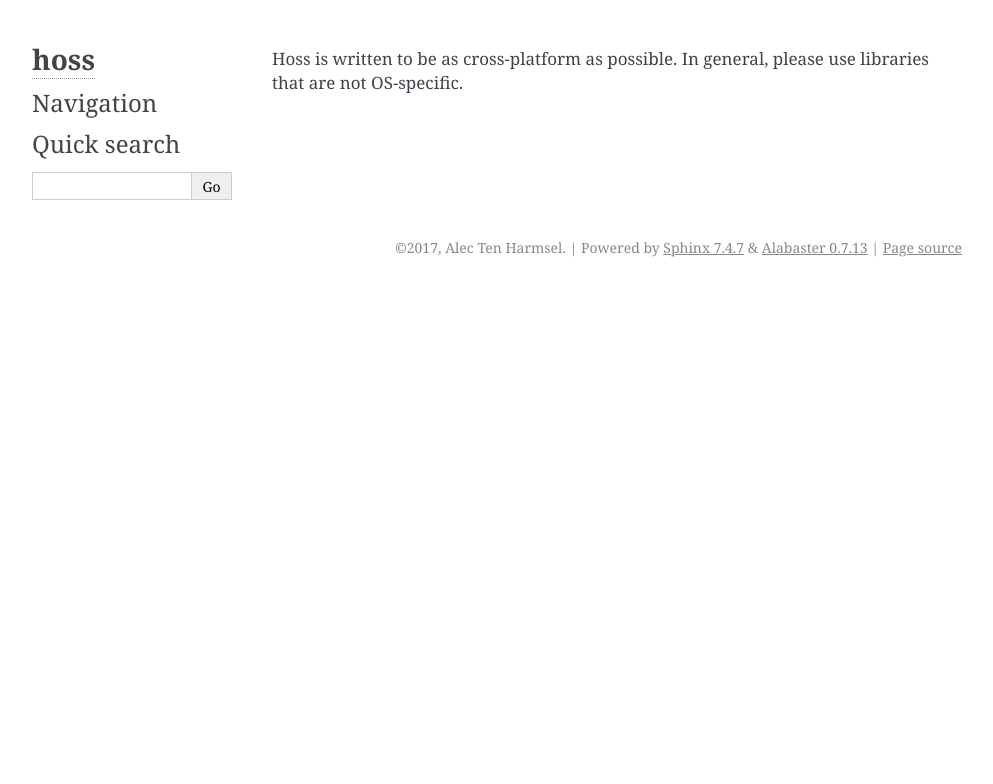
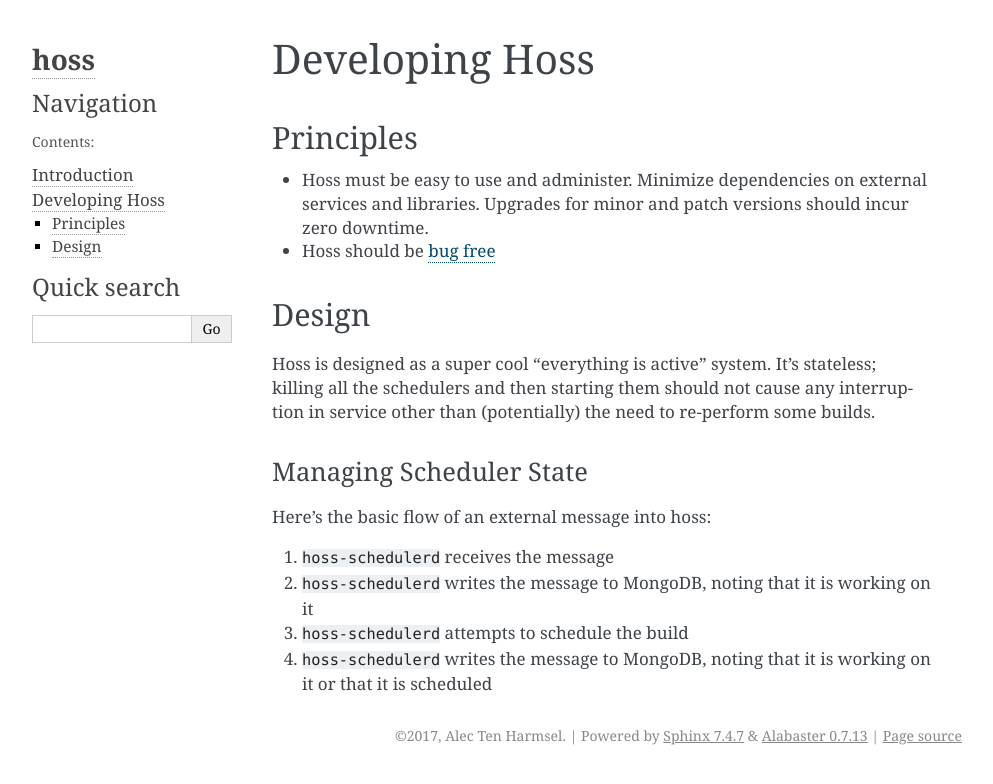
Before and after one commit to trozamon/hoss, a Sphinx documentation site: the page built from docs/development.rst, in a window 1280 px wide. Shown: the top 784 px of the page, without its empty margins (148-1141 px from the left). Built offline with Sphinx 7.4.7, drawn with Linux system fonts in a browser that asks for light colours.

Commit message:
Add brief dev docs

```diff
--- a/docs/development.rst
+++ b/docs/development.rst
@@ -1,2 +1,33 @@
-Hoss is written to be as cross-platform as possible. In general, please use
-libraries that are not OS-specific.
+***************
+Developing Hoss
+***************
+
+Principles
+==========
+
+* Hoss must be easy to use and administer. Minimize dependencies on external
+  services and libraries. Upgrades for minor and patch versions should incur
+  zero downtime.
+* Hoss should be `bug free`_
+
+Design
+======
+
+Hoss is designed as a super cool "everything is active" system. It's stateless;
+killing all the schedulers and then starting them should not cause any
+interruption in service other than (potentially) the need to re-perform some
+builds.
+
+Managing Scheduler State
+------------------------
+
+Here's the basic flow of an external message into hoss:
+
+#. ``hoss-schedulerd`` receives the message
+#. ``hoss-schedulerd`` writes the message to MongoDB, noting that it is working
+   on it
+#. ``hoss-schedulerd`` attempts to schedule the build
+#. ``hoss-schedulerd`` writes the message to MongoDB, noting that it is working
+   on it or that it is scheduled
+
+.. _bug free: https://www.joelonsoftware.com/2000/08/09/the-joel-test-12-steps-to-better-code/
--- a/docs/index.rst
+++ b/docs/index.rst
@@ -10,7 +10,8 @@ Welcome to hoss's documentation!
    :maxdepth: 2
    :caption: Contents:
 
-
+   introduction
+   development
 
 Indices and tables
 ==================
```
